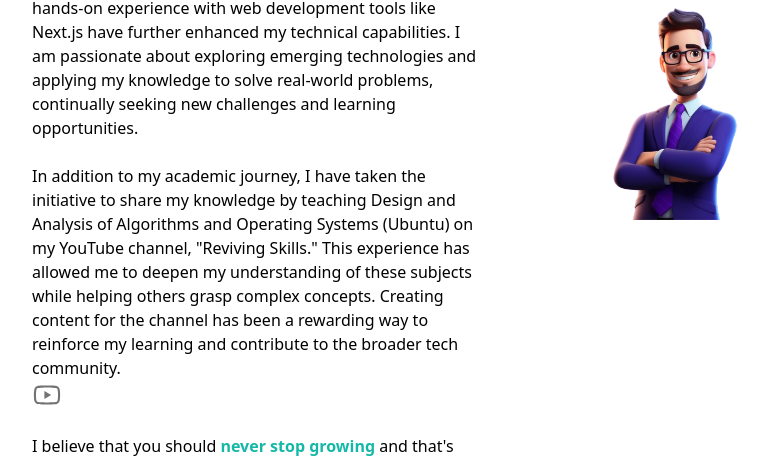
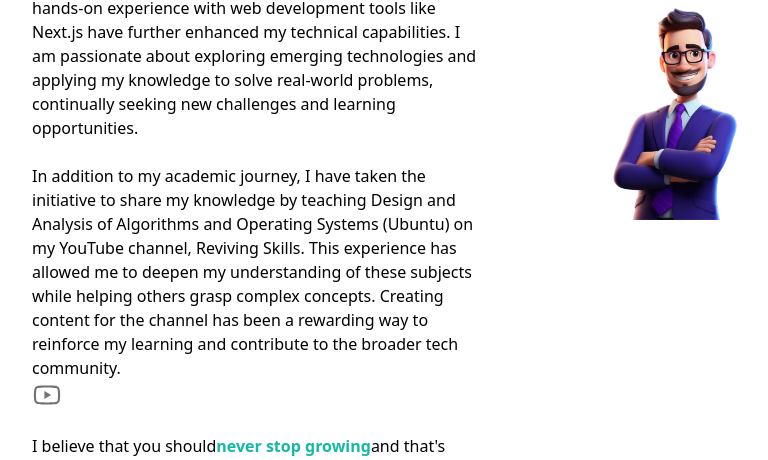
Before and after one commit to SaeedRahmanRao/Myportfolio, a Next.js app: page / in a window 1280 px wide. Shown: the part 1361-1821 px from the top of the page, without its empty margins (136-904 px from the left). Built offline with nearby package versions, Linux system fonts and the light colour scheme.

Commit message:
double qoute issue

```diff
--- a/components/AboutSection.tsx
+++ b/components/AboutSection.tsx
@@ -33,7 +33,7 @@ const AboutSection = () => {
               Get to know me!
             </h1>
             <p>
-              Hi, my name is Saeed and I am a{" "}
+              Hi, my name is Saeed and I am a
               <span className="font-bold">{"highly ambitious"}</span>,
               <span className="font-bold">{" self-motivated"}</span>, and
               <span className="font-bold">{" driven"}</span> Web Developer
@@ -61,11 +61,11 @@ const AboutSection = () => {
                 In addition to my academic journey, I have taken the initiative
                 to share my knowledge by teaching Design and Analysis of
                 Algorithms and Operating Systems (Ubuntu) on my YouTube channel,
-                "Reviving Skills." This experience has allowed me to deepen my
+                Reviving Skills. This experience has allowed me to deepen my
                 understanding of these subjects while helping others grasp
                 complex concepts. Creating content for the channel has been a
                 rewarding way to reinforce my learning and contribute to the
-                broader tech community.{" "}
+                broader tech community.
                 <a
                   href="https://youtube.com/@revivingskills?si=xw0iAPjpfRKE5N5h"
                   rel="noreferrer"
@@ -80,10 +80,10 @@ const AboutSection = () => {
             </div>
             <br />
             <p>
-              I believe that you should{" "}
+              I believe that you should
               <span className="font-bold text-teal-500">
                 never stop growing
-              </span>{" "}
+              </span>
               and that&apos;s what I strive to do, I have a passion for
               technology and a desire to always push the limits of what is
               possible. I am excited to see where my career takes me and am
```
